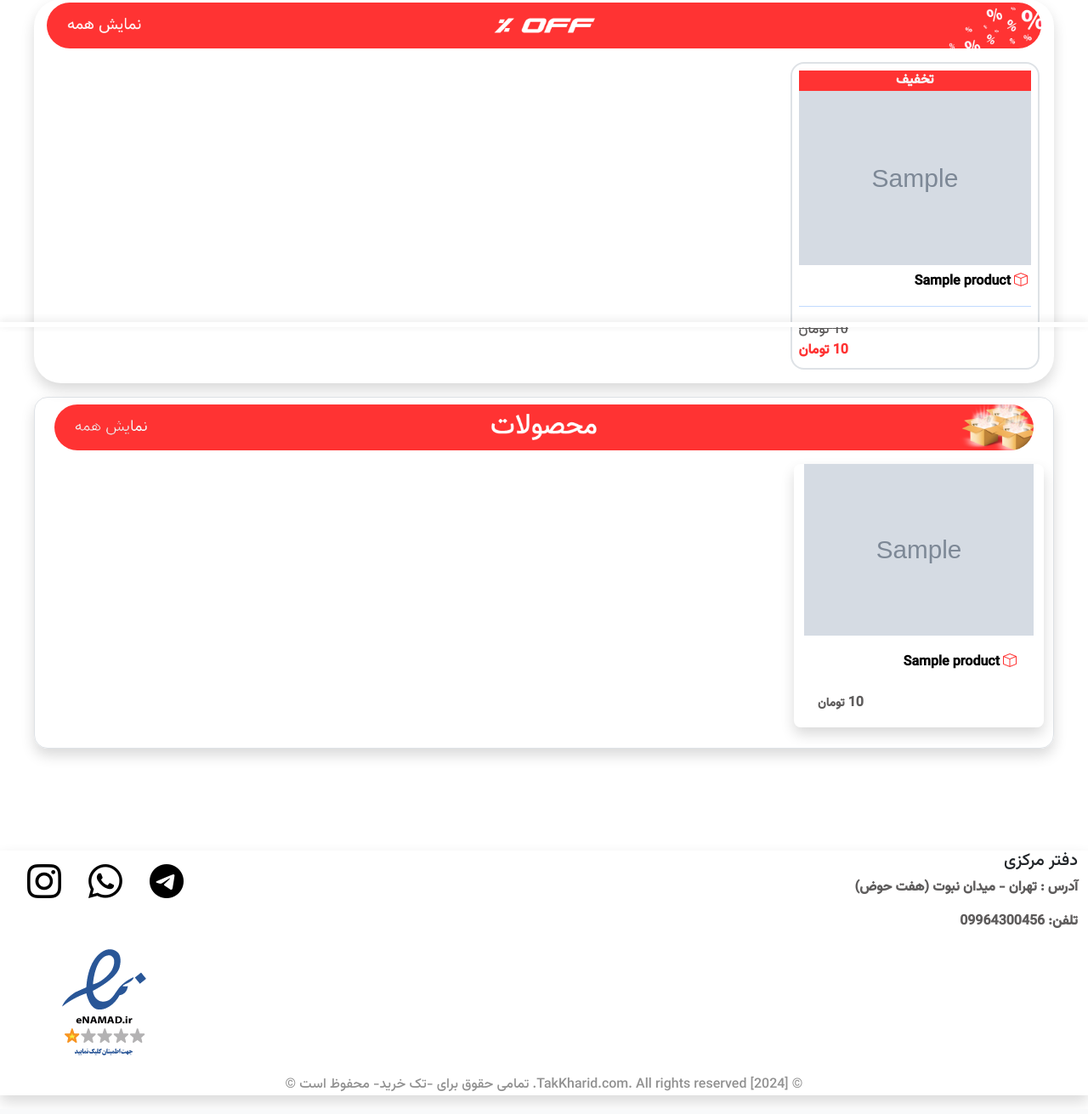
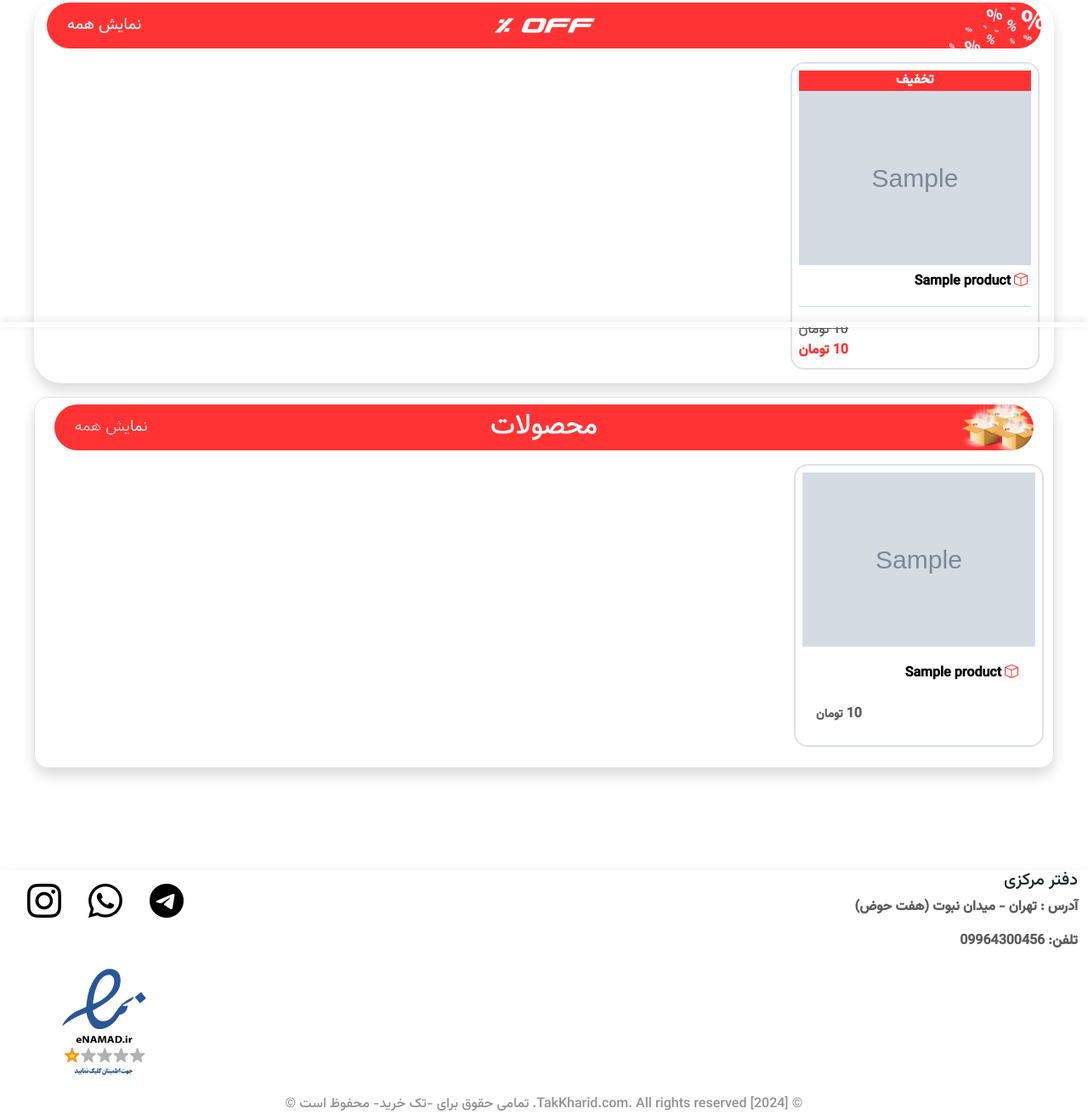
Before and after one commit to kiarashshahedi/OnlineShop-ArvanServer, a Django app: template products/templates/products/home-product-list.html in a window 1280 px wide. Shown: the part 415-1726 px from the top of the page at 85% size. Run offline with Django 5.2, Linux system fonts and the light colour scheme; the template is opened without the code that fills it: most values are stand-ins (such as "Sample title", 1, 10 or a date in 2020); grey boxes marked "Sample" are stand-in pictures.

Commit message:
border mahsol asli

```diff
--- a/products/templates/products/home-product-list.html
+++ b/products/templates/products/home-product-list.html
@@ -129,7 +129,7 @@
 
         <!-- BOX ALL PRODUCTS -->
         {% for product in products %}
-        <div class="col-6 col-md-3  shadow rounded-3 position-relative mt-3 mb-3 ">
+        <div class="col-6 col-md-3  border border-2 p-2 rounded-4 position-relative mt-3 mb-3 ">
             <a href="{% url 'product_detail' product.pk %}">
                 <img src="{{ product.image.url }}" alt="{{ product.name }}" class="d-block w-100 ">
                 <div class="product-info p-3"> <!-- Added padding to the product info -->
```
